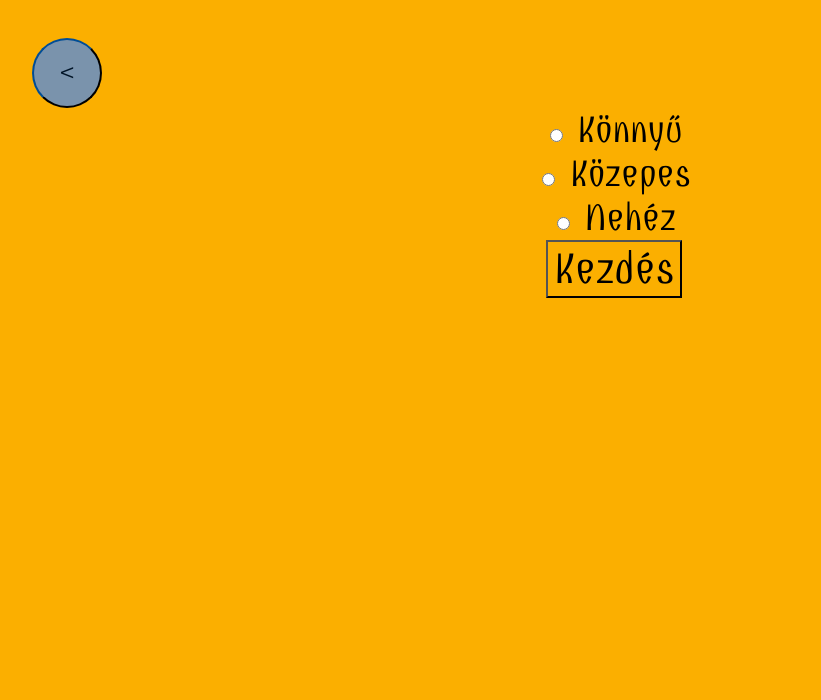
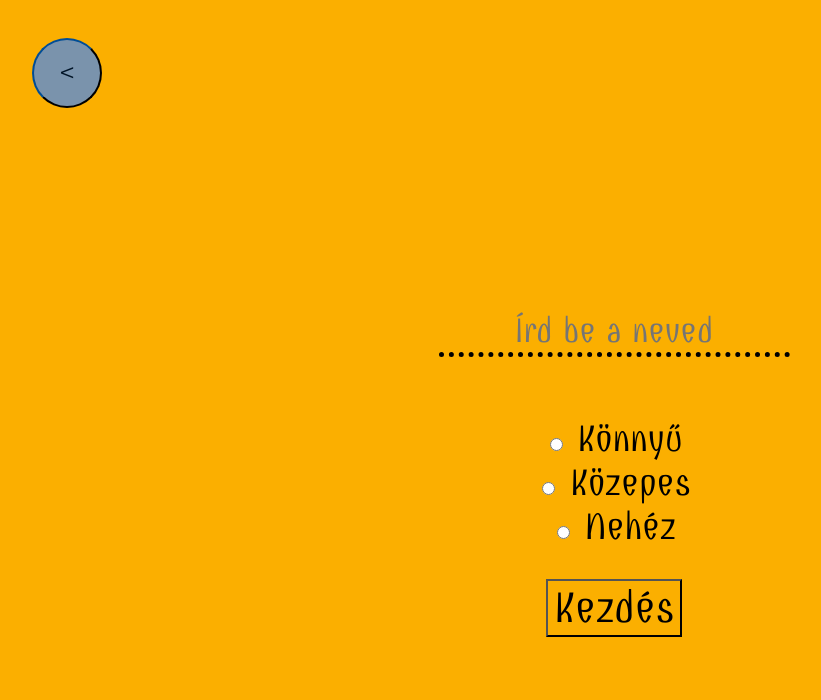
Before and after one commit to szilardguti/SZFM-mini-project, a plain HTML site: page src/frontend/memoriajatek.html in a window 1280 px wide. Shown: the whole page, without its empty margins (26-847 px from the left). Drawn offline with Linux system fonts and the light colour scheme.

Commit message:
Fejlesztés - HTML, CSS - felhasználónév input

```diff
--- a/src/frontend/assets/memoriajatek.css
+++ b/src/frontend/assets/memoriajatek.css
@@ -43,6 +43,21 @@
     cursor: pointer;
 }
 
+#username{
+    border: thick dotted black;
+    border-top: none;
+    border-right: none;
+    border-left: none;
+    font-size: 35px;
+    text-align: center;
+    margin-bottom: 60px;
+}
+
+#username:focus{
+    outline: none;
+    color: rgb(0, 34, 66);;
+}
+
 .information{
     margin: auto;
     text-align: center;
@@ -63,18 +78,19 @@
 
 #difficulty{
     margin: auto;
+    margin-top: 200px;
     text-align: center;
     font-size: 38px;
 }
 
-#difficulty > button{
+#difficulty > .startButton{
     display: block;
-    margin-top: 1em;
     font-size: 44px;
     margin: auto;
+    margin-top: 30px;
 }
 
-#difficulty > button:hover{
+#difficulty > .startButton:hover{
     cursor: pointer;
     background-color: black;
     color: rgb(251, 175, 0);
--- a/src/frontend/memoriajatek.html
+++ b/src/frontend/memoriajatek.html
@@ -10,6 +10,7 @@
 <body>
     <input id="gimbgomb" type="button" class="return-home" onclick="location.href='kezdooldal.html';" value="<" />
     <div id="difficulty">
+        <input type="text" id="username" placeholder="Írd be a neved">
         <form name="chooseDiff">
             <input type="radio" id="easy" name="difficulty" value="easy">
             <label for="easy">Könnyű</label><br>
```
